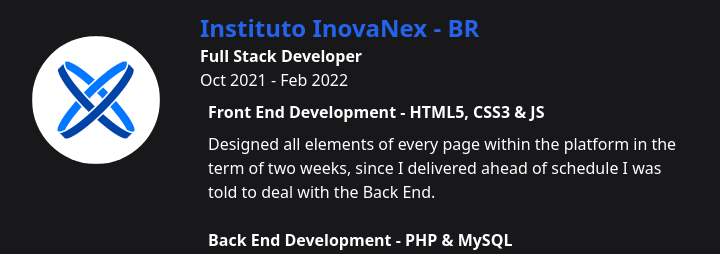
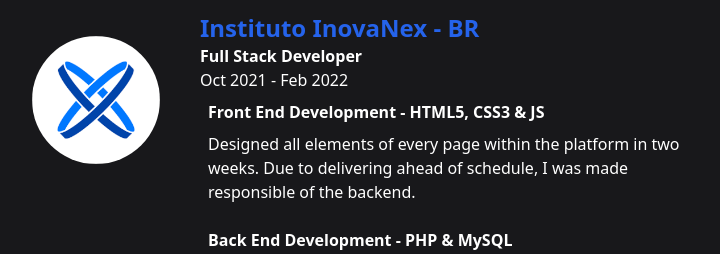
Before and after one commit to cmatt7/react-portfolio, a React (Create React App) app: page / in a window 1280 px wide. Shown: the part 1920-2174 px from the top of the page, without its empty margins (322-1042 px from the left). Built offline with nearby package versions, Linux system fonts and the light colour scheme.

Commit message:
experience text change

```diff
--- a/src/components/experience/Experience.jsx
+++ b/src/components/experience/Experience.jsx
@@ -35,7 +35,7 @@ export default function Experience() {
                         <div className="flex flex-col p-2">
 
                             <span className="font-semibold">Front End Development - HTML5, CSS3 & JS</span>
-                            <p className="mt-2 mb-6">Designed all elements of every page within the platform in the term of two weeks, since I delivered ahead of schedule I was told to deal with the Back End.</p>
+                            <p className="mt-2 mb-6">Designed all elements of every page within the platform in two weeks. Due to delivering ahead of schedule, I was made responsible of the backend.</p>
 
                             <span className="font-semibold">Back End Development - PHP & MySQL</span>
                             <p className="mt-2 mb-6">My performance was quite good for someone who never studied or coded PHP before, I was able to learn a lot, had some help and rebuilt the API working along with the engineering team</p>
```
